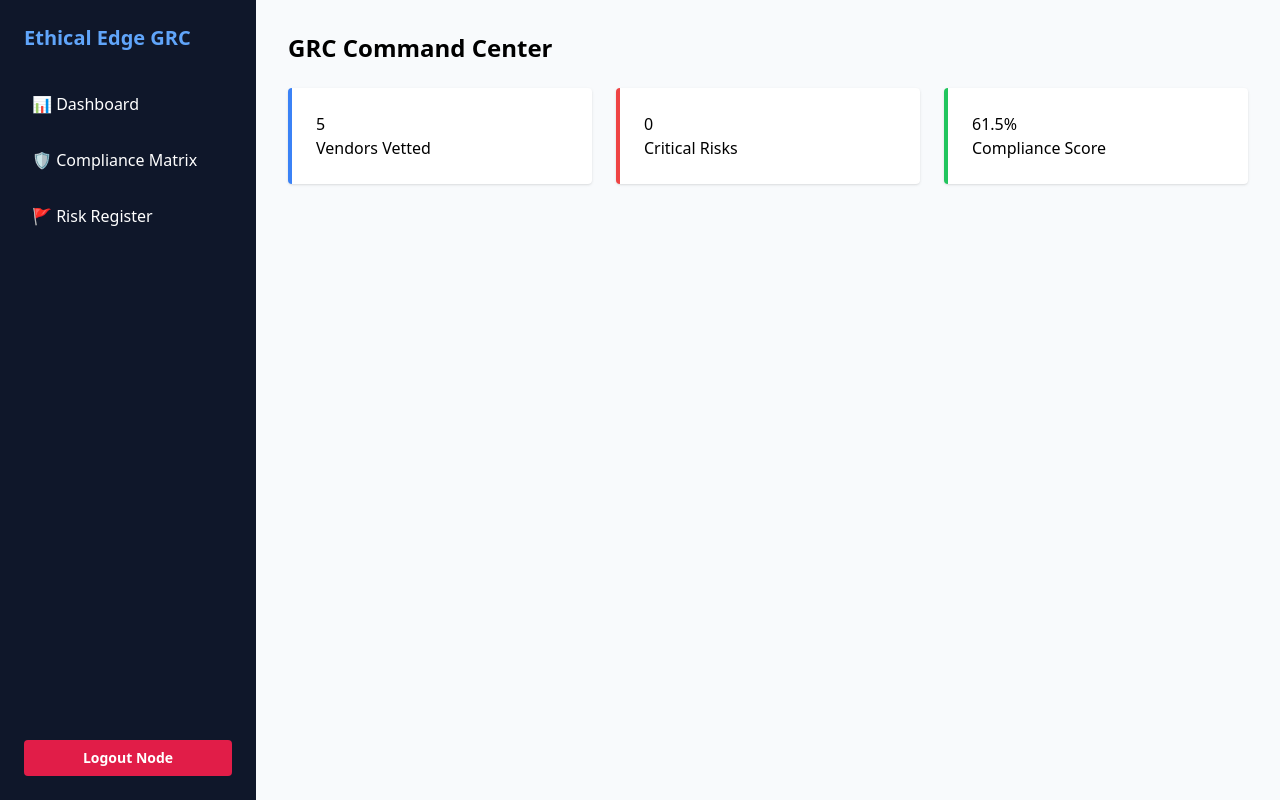
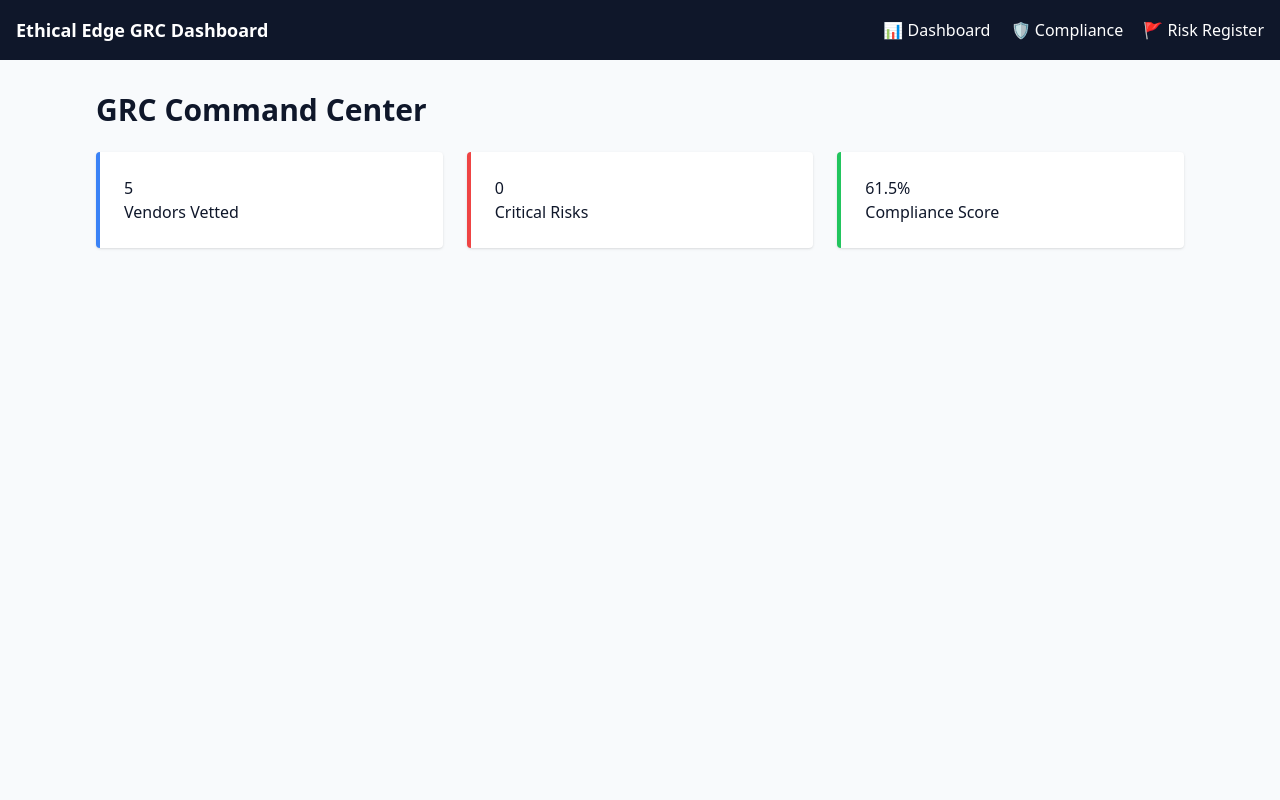
Before and after one commit to Motlogelwa41-byte/ethical-edge-open-grc, a Python web app: template templates/dashboard.html in a window 1280 px wide. Run offline with Jinja, Linux system fonts and the light colour scheme; the template is opened without the code that fills it, so the values that code supplies are empty; some libraries are stand-ins or nearby versions.

Commit message:
Update dashboard.html

```diff
--- a/templates/dashboard.html
+++ b/templates/dashboard.html
@@ -2,42 +2,42 @@
 <html lang="en" class="h-full bg-slate-50">
 <head>
     <meta charset="UTF-8">
-    <meta name="viewport" content="width=device-width, initial-scale=1.0">
     <title>Ethical Edge GRC Dashboard</title>
     <script src="https://cdn.tailwindcss.com"></script>
 </head>
-<body class="h-full">
-    <div class="flex h-screen bg-slate-50">
-        <!-- Sidebar -->
-        <div class="w-64 bg-slate-900 text-white p-6 flex flex-col">
-            <h2 class="text-xl font-bold mb-8 text-blue-400">Ethical Edge GRC</h2>
-            <nav class="space-y-4 flex-grow">
-                <button onclick="window.switchTab('dashboard')" class="block w-full text-left p-2 hover:bg-slate-700 rounded">📊 Dashboard</button>
-                <button onclick="window.switchTab('compliance')" class="block w-full text-left p-2 hover:bg-slate-700 rounded">🛡️ Compliance Matrix</button>
-                <button onclick="window.switchTab('risk')" class="block w-full text-left p-2 hover:bg-slate-700 rounded">🚩 Risk Register</button>
+<body class="h-full font-sans text-slate-900">
+
+    <!-- Navigation -->
+    <nav class="bg-slate-900 text-white p-4 flex justify-between items-center">
+        <span class="font-bold text-lg">Ethical Edge GRC Dashboard</span>
+        <div class="space-x-4">
+            <button onclick="window.switchTab('dashboard')" class="hover:text-blue-400">📊 Dashboard</button>
+            <button onclick="window.switchTab('compliance')" class="hover:text-blue-400">🛡️ Compliance</button>
+            <button onclick="window.switchTab('risk')" class="hover:text-blue-400">🚩 Risk Register</button>
+        </div>
     </nav>
-            <button onclick="window.location.reload()" class="w-full py-2 bg-rose-600 rounded text-sm font-bold">Logout Node</button>
-        </div>
 
-        <!-- Main Content -->
-        <div class="flex-1 p-8 overflow-y-auto">
+    <main class="p-8 max-w-6xl mx-auto">
+        <!-- Dashboard Tab -->
         <div id="tab-dashboard">
-                <h1 class="text-2xl font-bold mb-6">GRC Command Center</h1>
-                <div class="grid grid-cols-3 gap-6">
+            <h1 class="text-3xl font-bold mb-6">GRC Command Center</h1>
+            <div class="grid grid-cols-3 gap-6 mb-8">
                 <div class="bg-white p-6 rounded shadow border-l-4 border-blue-500"><h3>5</h3><p>Vendors Vetted</p></div>
                 <div class="bg-white p-6 rounded shadow border-l-4 border-red-500"><h3>0</h3><p>Critical Risks</p></div>
                 <div class="bg-white p-6 rounded shadow border-l-4 border-green-500"><h3>61.5%</h3><p>Compliance Score</p></div>
             </div>
         </div>
 
+        <!-- Compliance Tab -->
         <div id="tab-compliance" class="hidden">
-                <h2 class="text-2xl font-bold mb-4">🛡️ King V Compliance Matrix</h2>
-                <div id="checklist-container" class="bg-white p-6 rounded shadow space-y-2"></div>
-                <button onclick="window.saveAssessment()" class="mt-4 bg-blue-600 text-white px-6 py-2 rounded font-bold hover:bg-blue-700">Save Assessment</button>
+            <h1 class="text-3xl font-bold mb-6">🛡️ King V (2026) Compliance Matrix</h1>
+            <div id="checklist-container" class="grid grid-cols-1 md:grid-cols-2 gap-4"></div>
+            <button onclick="window.saveAssessment()" class="mt-6 bg-blue-600 text-white px-6 py-2 rounded font-bold">Save Assessment</button>
         </div>
 
+        <!-- Risk Register Tab -->
         <div id="tab-risk" class="hidden">
-                <h2 class="text-2xl font-bold mb-4">🚩 Live Risk Register</h2>
+            <h1 class="text-3xl font-bold mb-6">🚩 Live Risk Register</h1>
             <table class="w-full bg-white rounded shadow text-left">
                 <thead class="bg-slate-800 text-white">
                     <tr><th class="p-3">ID</th><th class="p-3">Risk</th><th class="p-3">Level</th><th class="p-3">Strategy</th></tr>
@@ -45,58 +45,75 @@
                 <tbody id="risk-table-body"></tbody>
             </table>
         </div>
+    </main>
+
+    <!-- Audit Modal -->
+    <div id="audit-modal" class="hidden fixed inset-0 bg-black/50 flex items-center justify-center">
+        <div class="bg-white p-6 rounded-lg w-96">
+            <h3 id="modal-title" class="font-bold text-lg mb-2">Evaluate Gate</h3>
+            <p id="modal-gate-info" class="text-sm text-gray-600 mb-4"></p>
+            <input type="file" id="audit-file" class="mb-4">
+            <div class="flex justify-end gap-2">
+                <button onclick="window.closeModal()" class="px-4 py-2 bg-gray-200 rounded">Close</button>
+                <button onclick="window.runSimulation()" class="px-4 py-2 bg-blue-600 text-white rounded">Verify Rule Telemetry</button>
+            </div>
+            <div id="results" class="hidden mt-4 p-3 bg-gray-100 rounded text-sm"></div>
         </div>
     </div>
 
     <script>
-        // HARD-CODED DATA (No Server Needed)
-        const principles = Array.from({length: 13}, (_, i) => ({
-            id: `P${i + 1}`,
-            desc: "Governance Gate for King V compliance."
-        }));
+        window.currentGate = "";
 
-        const risks = [
-            { id: "RSK-001", title: "Climate Volatility", level: "HIGH", strategy: "Diversified nodes" },
-            { id: "RSK-002", title: "Data Leakage", level: "CRITICAL", strategy: "AES-256 Encryption" },
-            { id: "RSK-003", title: "AI Model Drift", level: "MEDIUM", strategy: "Monthly audits" },
-            { id: "RSK-004", title: "Supply Chain", level: "LOW", strategy: "Multi-vendor source" },
-            { id: "RSK-005", title: "Reporting Delay", level: "MEDIUM", strategy: "Automated pipelines" }
-        ];
-
-        // GLOBAL BINDINGS
         window.switchTab = (tab) => {
             document.getElementById('tab-dashboard').classList.toggle('hidden', tab !== 'dashboard');
             document.getElementById('tab-compliance').classList.toggle('hidden', tab !== 'compliance');
             document.getElementById('tab-risk').classList.toggle('hidden', tab !== 'risk');
         };
 
-        window.saveAssessment = () => alert("Compliance assessment saved locally to your device!");
+        window.toggleModal = (show) => document.getElementById('audit-modal').classList.toggle('hidden', !show);
+        window.closeModal = () => window.toggleModal(false);
 
-        // INITIALIZATION
-        document.addEventListener('DOMContentLoaded', () => {
-            // Render Checklist
+        window.openAudit = (id) => {
+            window.currentGate = id;
+            document.getElementById('modal-gate-info').textContent = "Gate: " + id;
+            document.getElementById('audit-results').classList.add('hidden');
+            window.toggleModal(true);
+        };
+
+        window.runSimulation = () => {
+            const res = document.getElementById('results');
+            res.classList.remove('hidden');
+            let citation = "Compliance evaluation succeeded.";
+
+            if (window.currentGate === "P12") {
+                citation = "Vendor integrity verified against Botswana Financial Intelligence Agency (FIA) sanction lists.";
+            } else if (window.currentGate === "P3") {
+                citation = "Verified localized advisory board oversight ensuring ESG policy alignment with SADC cultural guidelines.";
+            }
+
+            res.innerHTML = `<strong>PASSED</strong><br>${citation}<br>Confidence: 94% | Risk: LOW`;
+        };
+
+        window.saveAssessment = () => alert("Assessment saved locally!");
+
+        // Initialization
+        const principles = Array.from({length: 13}, (_, i) => `P${i+1}`);
+        const risks = [
+            { id: "RSK-001", title: "Climate Volatility", level: "HIGH", strategy: "Diversified infrastructure nodes" },
+            { id: "RSK-002", title: "Data Leakage", level: "CRITICAL", strategy: "AES-256 encryption" },
+            { id: "RSK-003", title: "AI Model Drift", level: "MEDIUM", strategy: "Monthly audits" },
+            { id: "RSK-004", title: "Supply Chain", level: "LOW", strategy: "Multi-vendor sourcing" },
+            { id: "RSK-005", title: "Reporting Delay", level: "MEDIUM", strategy: "Automated pipelines" }
+        ];
+
         const container = document.getElementById('checklist-container');
         principles.forEach(p => {
-                container.innerHTML += `
-                    <div class="p-2 border-b flex items-center">
-                        <input type="checkbox" class="mr-3 h-5 w-5">
-                        <span><strong>${p.id}:</strong> ${p.desc}</span>
-                    </div>
-                `;
+            container.innerHTML += `<div class="p-2 border-b"><input type="checkbox" class="mr-2"> <strong>${p}:</strong> Governance Gate for King V compliance.<br><button onclick="window.openAudit('${p}')" class="text-blue-600 text-xs font-bold">Verify Gate →</button></div>`;
         });
 
-            // Render Risks
         const rb = document.getElementById('risk-table-body');
         risks.forEach(r => {
-                rb.innerHTML += `
-                    <tr class="border-b">
-                        <td class="p-3">${r.id}</td>
-                        <td class="p-3">${r.title}</td>
-                        <td class="p-3 font-bold ${r.level === 'CRITICAL' ? 'text-red-600' : 'text-orange-500'}">${r.level}</td>
-                        <td class="p-3">${r.strategy}</td>
-                    </tr>
-                `;
-            });
+            rb.innerHTML += `<tr><td class="p-3">${r.id}</td><td class="p-3">${r.title}</td><td class="p-3 font-bold ${r.level === 'CRITICAL' ? 'text-red-600' : 'text-orange-500'}">${r.level}</td><td class="p-3">${r.strategy}</td></tr>`;
         });
     </script>
 </body>
```
Lines whose indentation alone changed are shown as unchanged.
